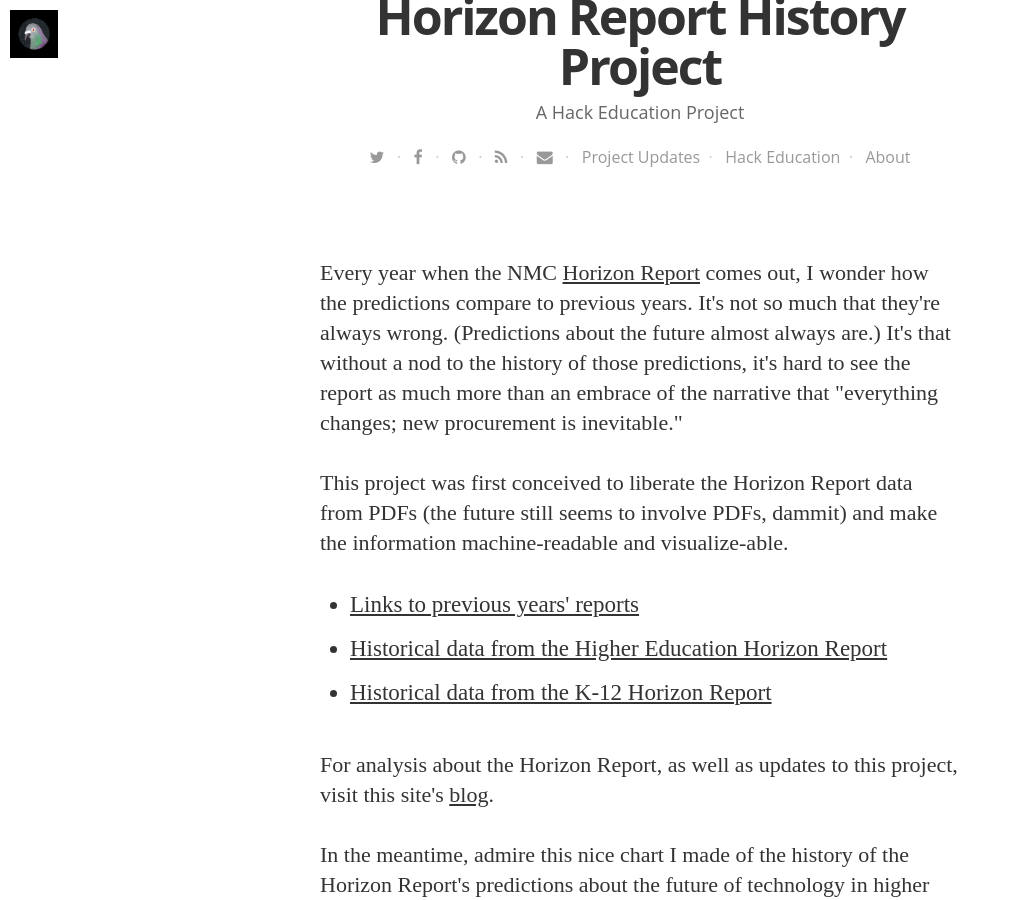
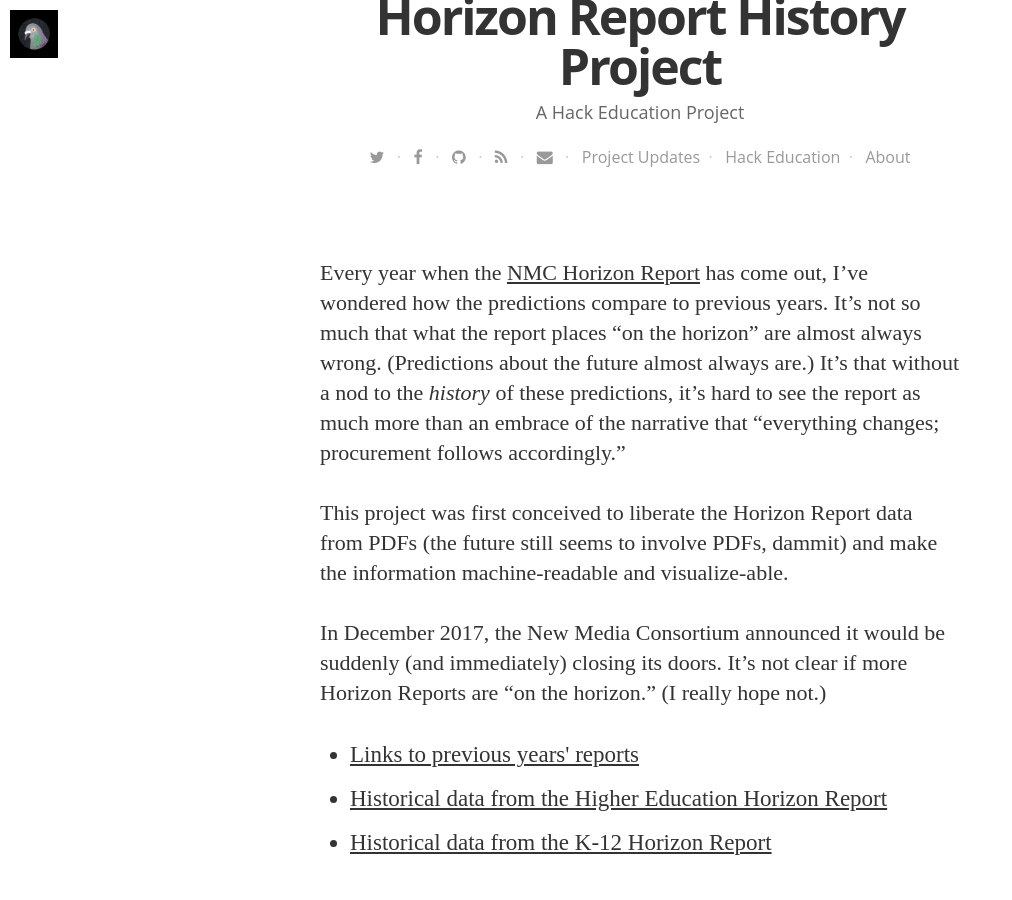
Before and after one commit to HackEducation/horizon, a Jekyll site: the page built from index.html, in a window 1280 px wide and 900 px high, scrolled down 543 px. Shown: the whole window, without its empty margins (0-1012 px from the left). Built offline with Jekyll 4.4.1, drawn with Linux system fonts in a browser that asks for light colours; nearby versions of some CDN libraries; some web fonts are replaced.

```diff
--- a/index.html
+++ b/index.html
@@ -1,9 +1,11 @@
 ---
 layout: default
 ---
-<p>Every year when the NMC <a href="http://www.nmc.org/publications/">Horizon Report</a> comes out, I wonder how the predictions compare to previous years. It's not so much that they're always wrong. (Predictions about the future almost always are.) It's that without a nod to the history of those predictions, it's hard to see the report as much more than an embrace of the narrative that "everything changes; new procurement is inevitable."</p>
+<p>Every year when the <a href="https://www.nmc.org/nmc-horizon/">NMC Horizon Report</a> has come out, I&#8217;ve wondered how the predictions compare to previous years. It&#8217;s not so much that what the report places &#8220;on the horizon&#8221; are almost always wrong. (Predictions about the future almost always are.) It&#8217;s that without a nod to the <em>history</em> of these predictions, it&#8217;s hard to see the report as much more than an embrace of the narrative that &#8220;everything changes; procurement follows accordingly.&#8221;</p>
 
 <p>This project was first conceived to liberate the Horizon Report data from PDFs (the future still seems to involve PDFs, dammit) and make the information machine-readable and visualize-able.</p>
+
+<p>In December 2017, the New Media Consortium announced it would be suddenly (and immediately) closing its doors. It&#8217;s not clear if more Horizon Reports are &#8220;on the horizon.&#8221; (I really hope not.) </p>
 
 <ul>
 <li><a href="http://horizon.hackeducation.com/links.html">Links to previous years' reports</a></li>
```
Also changed, not shown: _posts/2017-12-24-nmc.html (added, +25 -0 lines).
